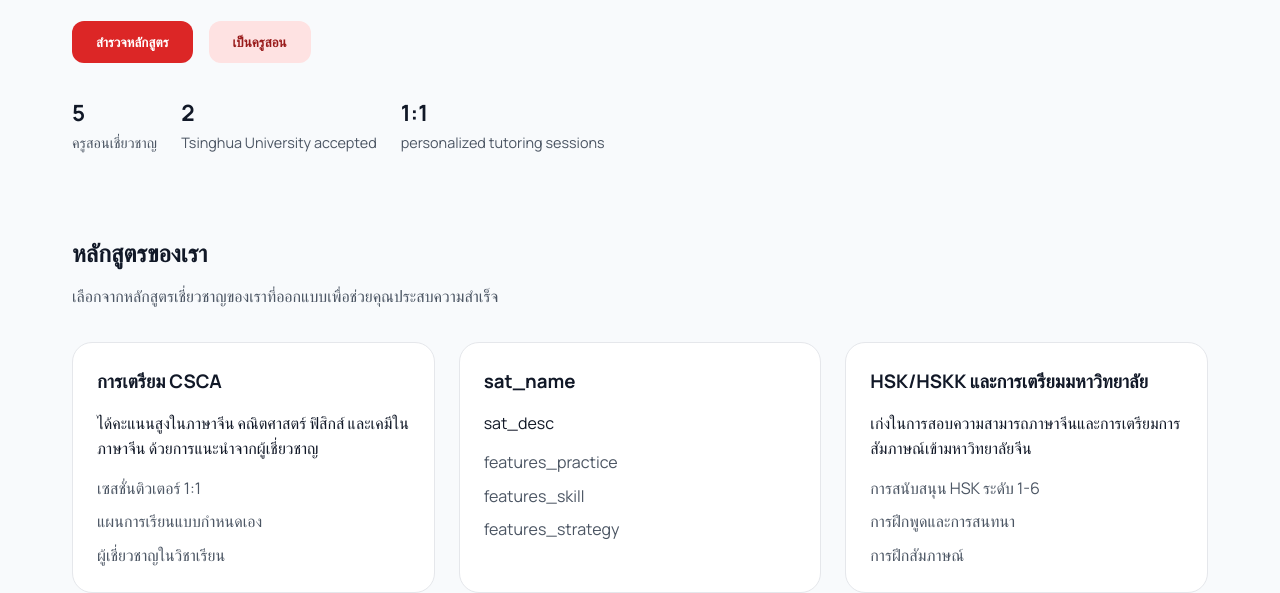
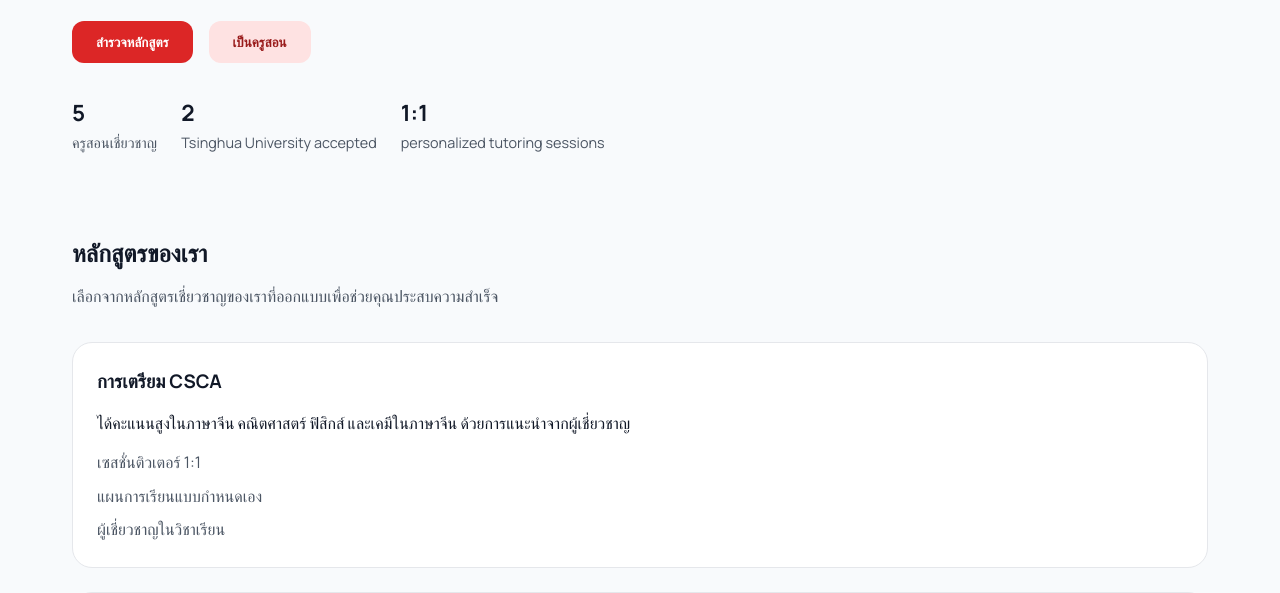
Before and after one commit to MathusPhoenix/ChinaBridge, a plain HTML site: page index.html in a window 1280 px wide. Shown: the part 301-894 px from the top of the page. Drawn offline with Linux system fonts and the light colour scheme.

Commit message:
Remove SAT tutoring card from courses section

```diff
--- a/index.html
+++ b/index.html
@@ -89,7 +89,7 @@
           <h2 data-i18n="courses_title">Our Courses</h2>
           <p data-i18n="courses_subtitle">Choose from our specialized courses designed to help you excel</p>
         </div>
-        <div class="grid three">
+        <div class="grid two">
           <article class="card">
             <h3 data-i18n="csca_name">CSCA Prep</h3>
             <p data-i18n="csca_desc">Master Chinese language, classics, mathematics, physics, and chemistry with expert guidance</p>
@@ -99,16 +99,7 @@
               <li data-i18n="features_experts">Subject experts available</li>
             </ul>
           </article>
-          <article class="card">
-            <h3 data-i18n="sat_name">SAT Tutoring</h3>
-            <p data-i18n="sat_desc">Strategic SAT preparation with proven techniques to boost your score and college prospects</p>
-            <ul>
-              <li data-i18n="features_practice">Practice test review</li>
-              <li data-i18n="features_skill">Targeted skill building</li>
-              <li data-i18n="features_strategy">Strategy sessions</li>
-            </ul>
-          </article>
-          <article class="card">
+                    <article class="card">
             <h3 data-i18n="hsk_name">HSK/HSKK & University Prep</h3>
             <p data-i18n="hsk_desc">Ace Chinese language proficiency exams and prepare for China's university interview process</p>
             <ul>
```
